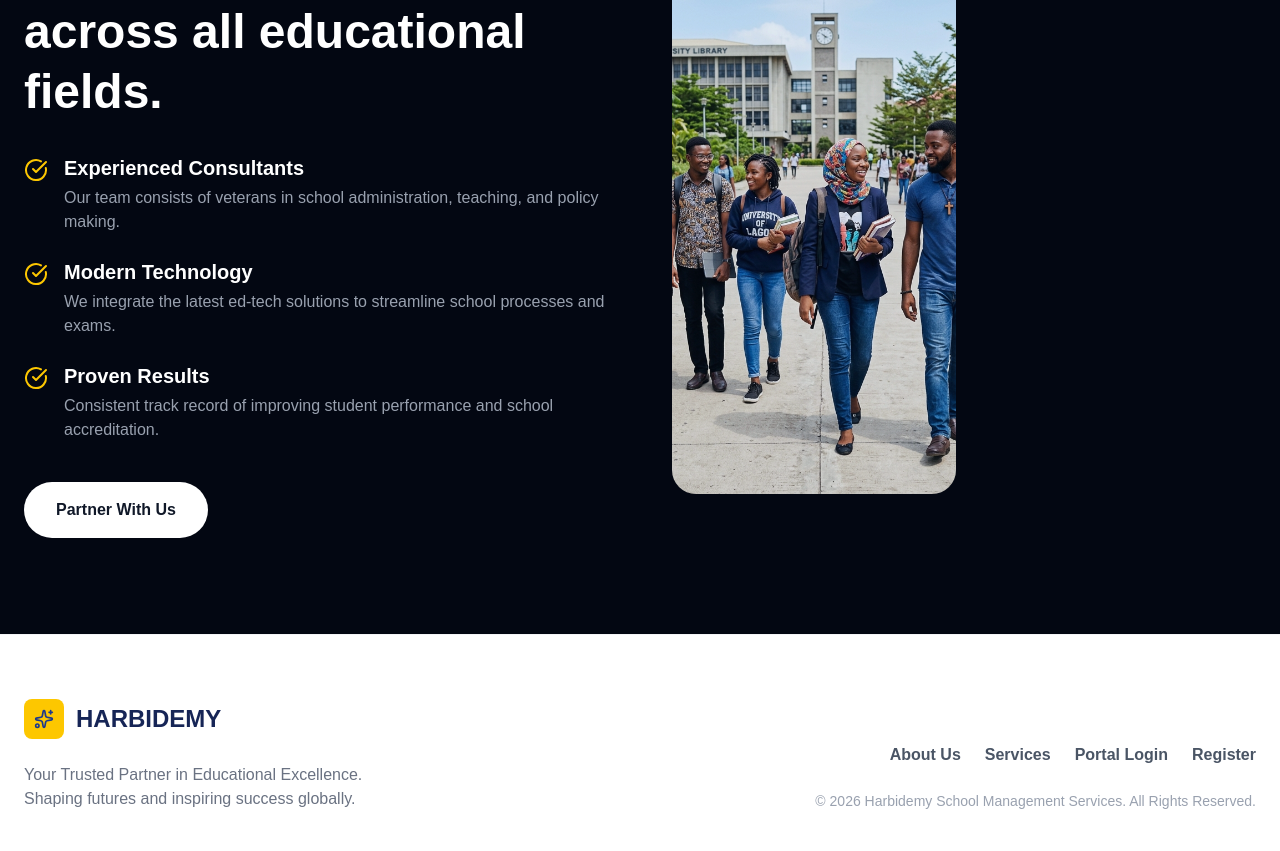
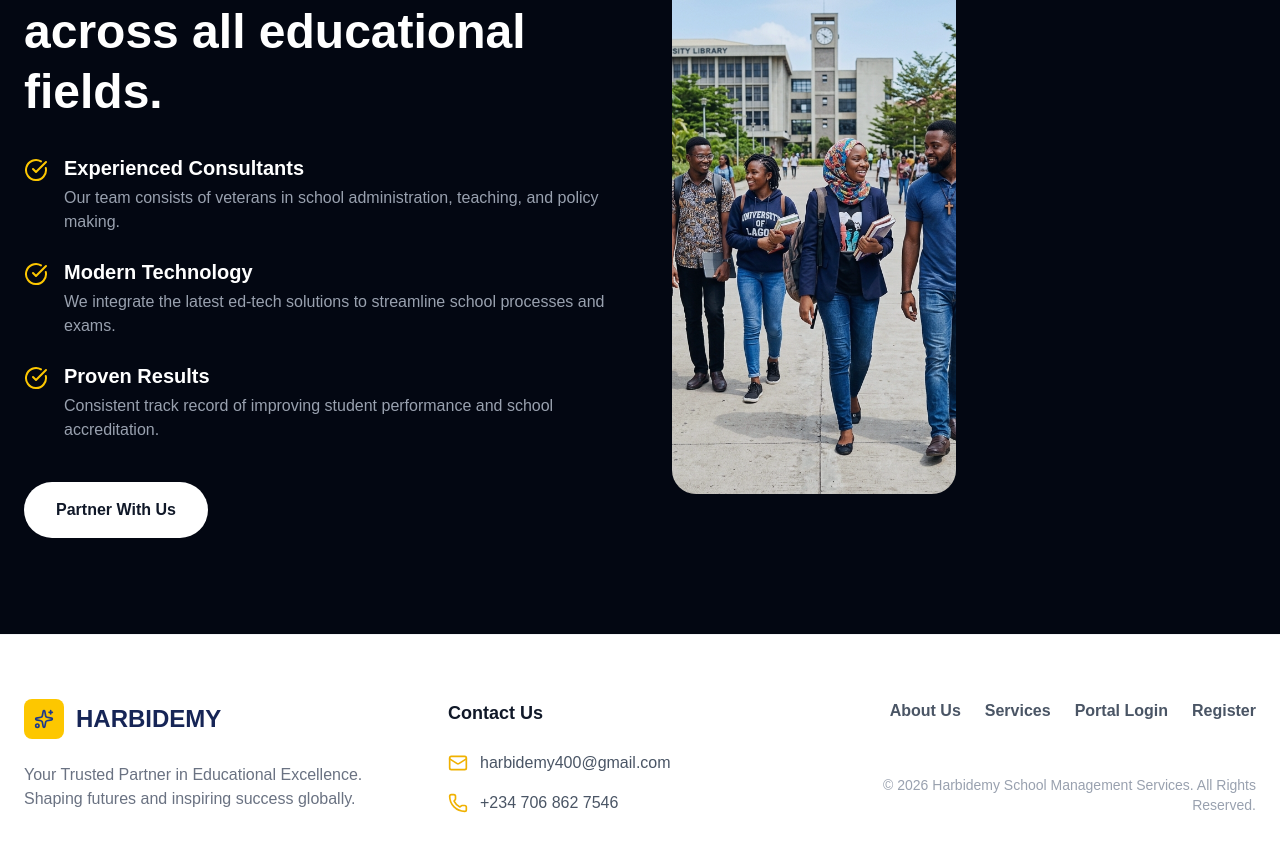
Before and after one commit to harbidemy-portal/harbidemy, a Next.js app: page / in a window 1280 px wide. Shown: the part 1748-2599 px from the top of the page. Built offline with nearby package versions, Linux system fonts and the light colour scheme; no server answers.

Commit message:
feat: add contact information to footer

```diff
--- a/src/app/page.tsx
+++ b/src/app/page.tsx
@@ -5,7 +5,7 @@ import Link from 'next/link'
 import { motion, AnimatePresence } from 'framer-motion'
 import useEmblaCarousel from 'embla-carousel-react'
 import Autoplay from 'embla-carousel-autoplay'
-import { CheckCircle, ArrowRight, BookOpen, Users, GraduationCap, Laptop, Building2, TrendingUp, Sparkles, Target, Award } from 'lucide-react'
+import { CheckCircle, ArrowRight, BookOpen, Users, GraduationCap, Laptop, Building2, TrendingUp, Sparkles, Target, Award, Phone, Mail } from 'lucide-react'
 
 // Content Data
 const heroWords = ['Schools', 'Students', 'Futures', 'Excellence']
@@ -281,20 +281,33 @@ export default function Home() {
 
       {/* Footer */}
       <footer className="bg-white border-t border-gray-100 py-16 px-6">
-        <div className="max-w-7xl mx-auto text-center md:text-left grid md:grid-cols-3 gap-10">
+        <div className="max-w-7xl mx-auto grid md:grid-cols-3 gap-10">
           <div>
-            <div className="flex items-center justify-center md:justify-start gap-3 mb-6">
+            <div className="flex items-center gap-3 mb-6">
               <div className="w-10 h-10 bg-yellow-400 rounded-lg flex items-center justify-center">
                 <Sparkles className="w-5 h-5 text-blue-900" />
               </div>
               <span className="text-2xl font-extrabold text-blue-950">HARBIDEMY</span>
             </div>
-            <p className="text-gray-500 max-w-sm mx-auto md:mx-0">
+            <p className="text-gray-500 max-w-sm">
               Your Trusted Partner in Educational Excellence. Shaping futures and inspiring success globally.
             </p>
           </div>
-          <div className="md:text-right md:col-span-2 flex flex-col justify-end">
-            <div className="flex flex-wrap justify-center md:justify-end gap-6 mb-6 font-semibold text-gray-600">
+
+          <div className="flex flex-col gap-4">
+            <h4 className="font-bold text-gray-900 text-lg mb-2">Contact Us</h4>
+            <div className="flex items-center gap-3 text-gray-600">
+              <Mail className="w-5 h-5 text-yellow-500" />
+              <a href="mailto:harbidemy400@gmail.com" className="hover:text-blue-600 transition">harbidemy400@gmail.com</a>
+            </div>
+            <div className="flex items-center gap-3 text-gray-600">
+              <Phone className="w-5 h-5 text-yellow-500" />
+              <a href="tel:+2347068627546" className="hover:text-blue-600 transition">+234 706 862 7546</a>
+            </div>
+          </div>
+
+          <div className="md:text-right flex flex-col justify-between">
+            <div className="flex flex-wrap md:justify-end gap-6 mb-6 font-semibold text-gray-600">
               <Link href="#" className="hover:text-blue-600 transition">About Us</Link>
               <Link href="#" className="hover:text-blue-600 transition">Services</Link>
               <Link href="/login" className="hover:text-blue-600 transition">Portal Login</Link>
```
